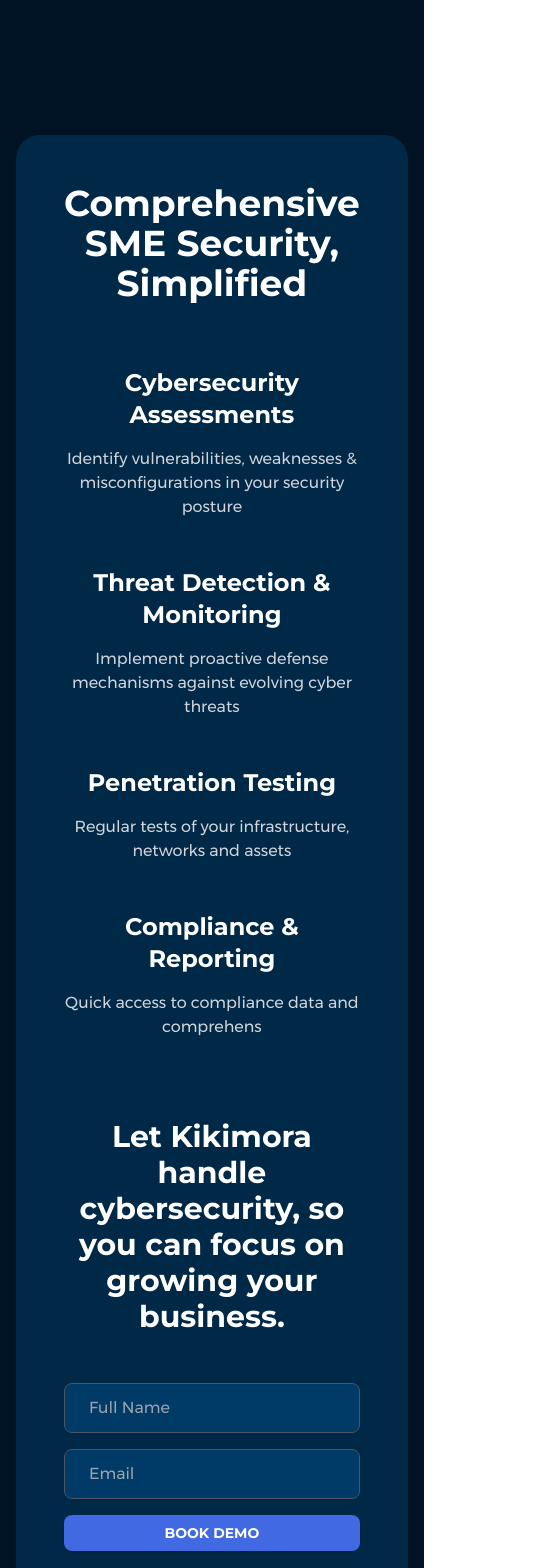
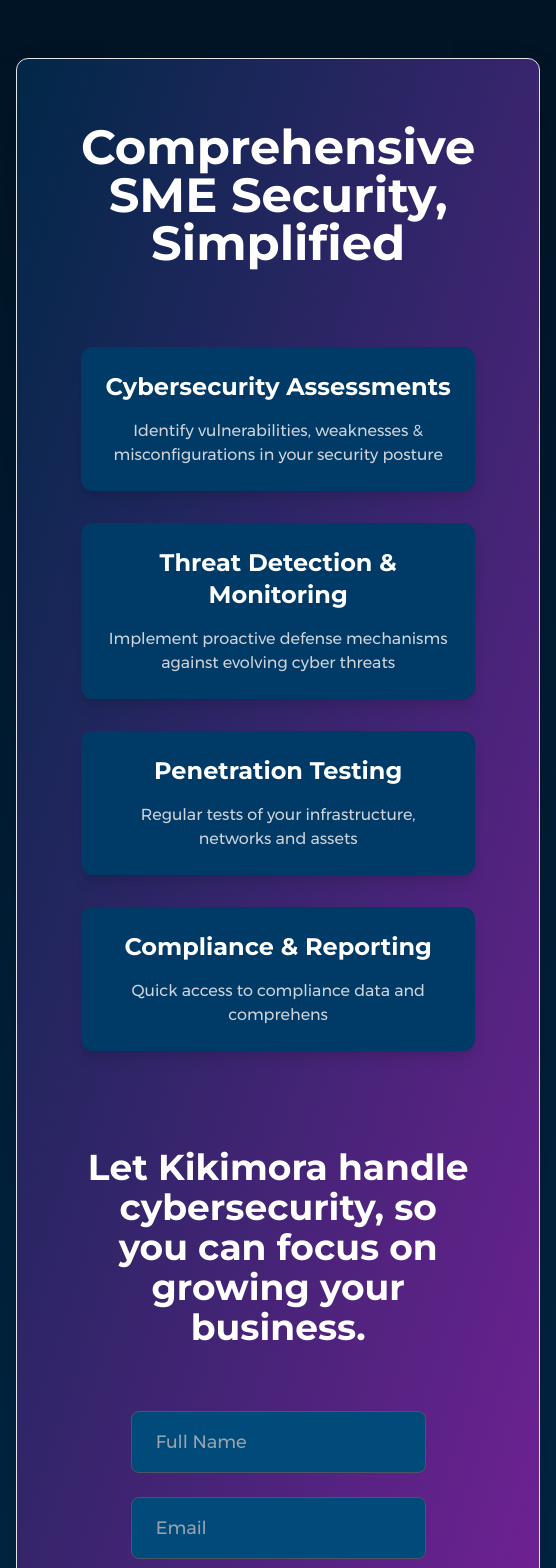
Before and after one commit to NikolaSirakov3/Kikimora-website, a React (Vite) app: page /managed-security in a window 390 px wide. Shown: the part 1260-2828 px from the top of the page, 556 px wide, since content can reach past the window. Built offline with nearby package versions, Linux system fonts and the light colour scheme.

Commit message:
Enhance SecurityFeatures component layout with improved styling and responsiveness; update background gradients, padding, and text sizes for better visual appeal and user experience.

```diff
--- a/src/components/managed-security/SecurityFeatures.tsx
+++ b/src/components/managed-security/SecurityFeatures.tsx
@@ -7,7 +7,7 @@ interface SecurityFeatureProps {
 
 function SecurityFeature({ title, description }: SecurityFeatureProps) {
   return (
-    <div className="flex flex-col items-center text-center">
+    <div className="flex flex-col items-center text-center p-6 bg-[#003A66] rounded-xl shadow-lg hover:shadow-xl transition-all duration-300 hover:bg-[#004B7A]">
       <h3 className="text-2xl font-bold text-white mb-4">{title}</h3>
       <p className="text-gray-300">{description}</p>
     </div>
@@ -37,14 +37,14 @@ export function SecurityFeatures() {
   ];
 
   return (
-    <div className="w-full bg-[#001324] py-20 px-4">
+    <div className="w-full bg-gradient-to-b from-[#001324] to-[#002847] py-32 px-4">
       <div className="container mx-auto max-w-[1200px]">
-        <div className="bg-[#002847] rounded-3xl p-12">
-          <h2 className="text-4xl font-bold text-white text-center mb-16">
+        <div className="bg-gradient-to-br from-[#002847] to-[#722195] rounded-xl p-16 shadow-2xl border border-gray">
+          <h2 className="text-5xl font-bold text-white text-center mb-20">
             Comprehensive SME Security, Simplified
           </h2>
 
-          <div className="grid grid-cols-1 md:grid-cols-2 lg:grid-cols-4 gap-12 mb-20">
+          <div className="grid grid-cols-1 md:grid-cols-2 lg:grid-cols-4 gap-8 mb-24">
             {features.map((feature, index) => (
               <SecurityFeature
                 key={index}
@@ -54,25 +54,25 @@ export function SecurityFeatures() {
             ))}
           </div>
 
-          <div className="text-center mb-12">
-            <h2 className="text-3xl font-bold text-white mb-8">
+          <div className="text-center mb-16">
+            <h2 className="text-4xl font-bold text-white mb-12">
               Let Kikimora handle cybersecurity, so you can focus on growing
               your business.
             </h2>
           </div>
 
-          <div className="flex flex-col md:flex-row gap-4 max-w-[1000px] mx-auto">
+          <div className="flex flex-col md:flex-row gap-6 max-w-[1000px] mx-auto items-center">
             <input
               type="text"
               placeholder="Full Name"
-              className="flex-1 px-6 py-3 rounded-lg bg-[#003A66] text-white border border-gray-600 focus:outline-none focus:border-blue-500"
+              className="flex-1 px-6 py-4 rounded-lg bg-[#004B7A] text-white border border-gray-600 focus:outline-none focus:border-blue-500 text-lg"
             />
             <input
               type="email"
               placeholder="Email"
-              className="flex-1 px-6 py-3 rounded-lg bg-[#003A66] text-white border border-gray-600 focus:outline-none focus:border-blue-500"
+              className="flex-1 px-6 py-4 rounded-lg bg-[#004B7A] text-white border border-gray-600 focus:outline-none focus:border-blue-500 text-lg"
             />
-            <Button className="px-8 py-3 bg-[#4169E1] hover:bg-[#3154b3] text-white font-bold rounded-lg">
+            <Button className="px-10 py-4 bg-[#4169E1] hover:bg-[#3154b3] text-white font-bold rounded-lg text-lg transition-all duration-300 hover:scale-105">
               BOOK DEMO
             </Button>
           </div>
```
